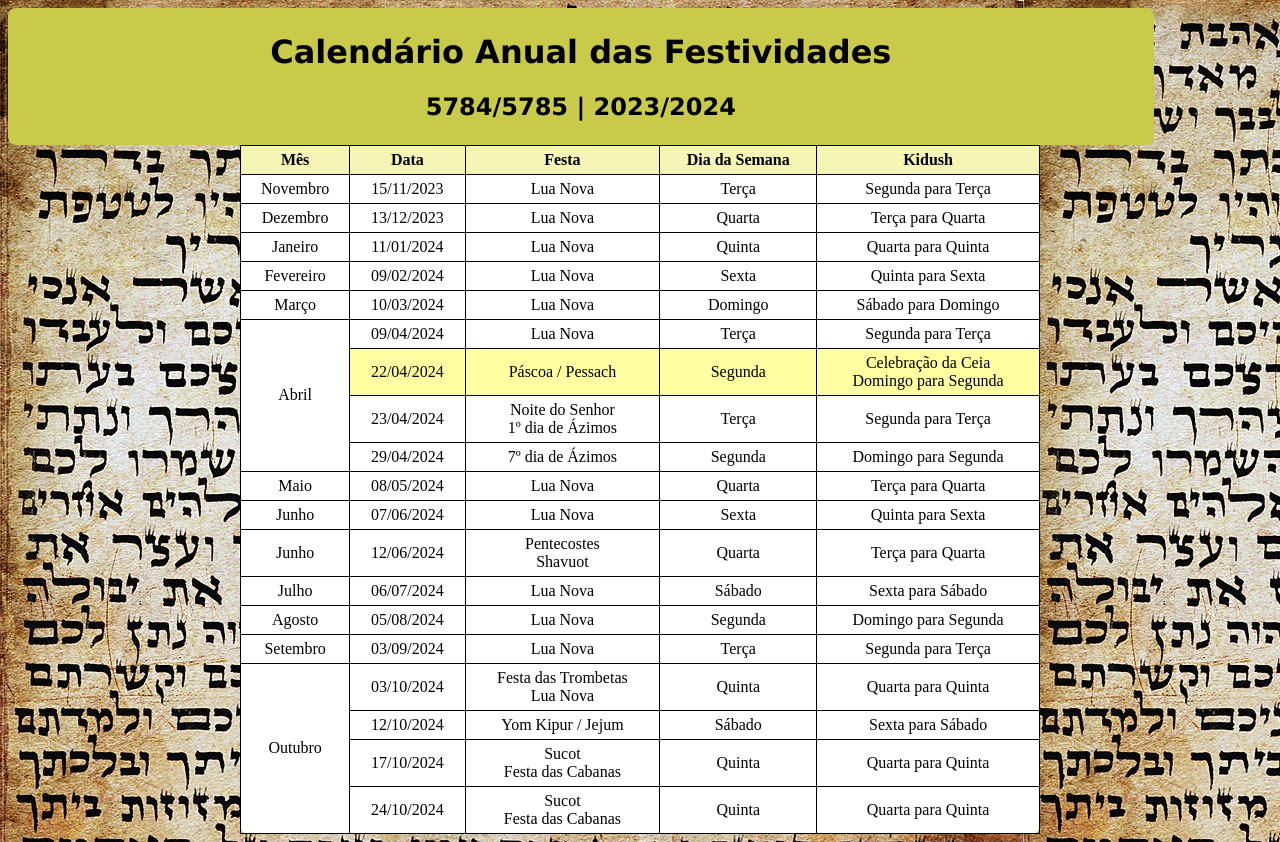
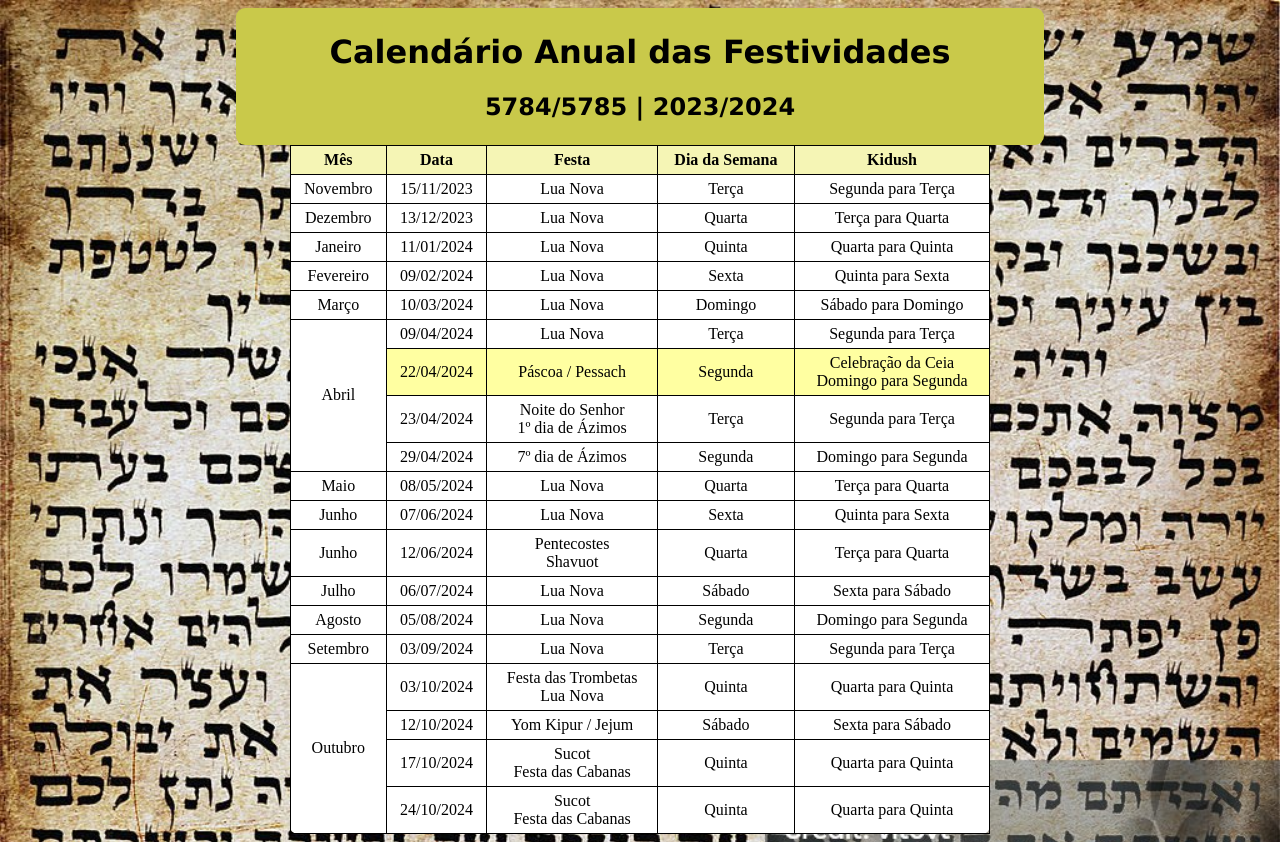
Before and after one commit to fabiocastanhamelo/luach_2024, a plain HTML site: page index.html in a window 1280 px wide. Drawn offline with Linux system fonts and the light colour scheme.

Commit message:
Update index.html

```diff
--- a/index.html
+++ b/index.html
@@ -6,16 +6,18 @@
     <title>Luach 5784</title>
     <style>
         header {
+            margin: auto;
             background-color: #c9c94a;
             padding: 4px;
-            width: 90%;
-            border-radius: 8px;
+            width: 800px;
+            border-radius: 9px;
         }
 
         body {
+            background-size: 100%;
             background-image: url(imagens/img001.jpg);
-            -webkit-background-clip: ;
         }
+
         h1, h2 {
             font-family: Verdana, Geneva, Tahoma, sans-serif;
             text-align: center;
@@ -24,7 +26,7 @@
         table {
             background-color: white;
             margin: auto;
-            width: 800px;
+            width: 700px;
             position: relative;
             border-collapse: collapse;
             border-radius: 8px;
```
